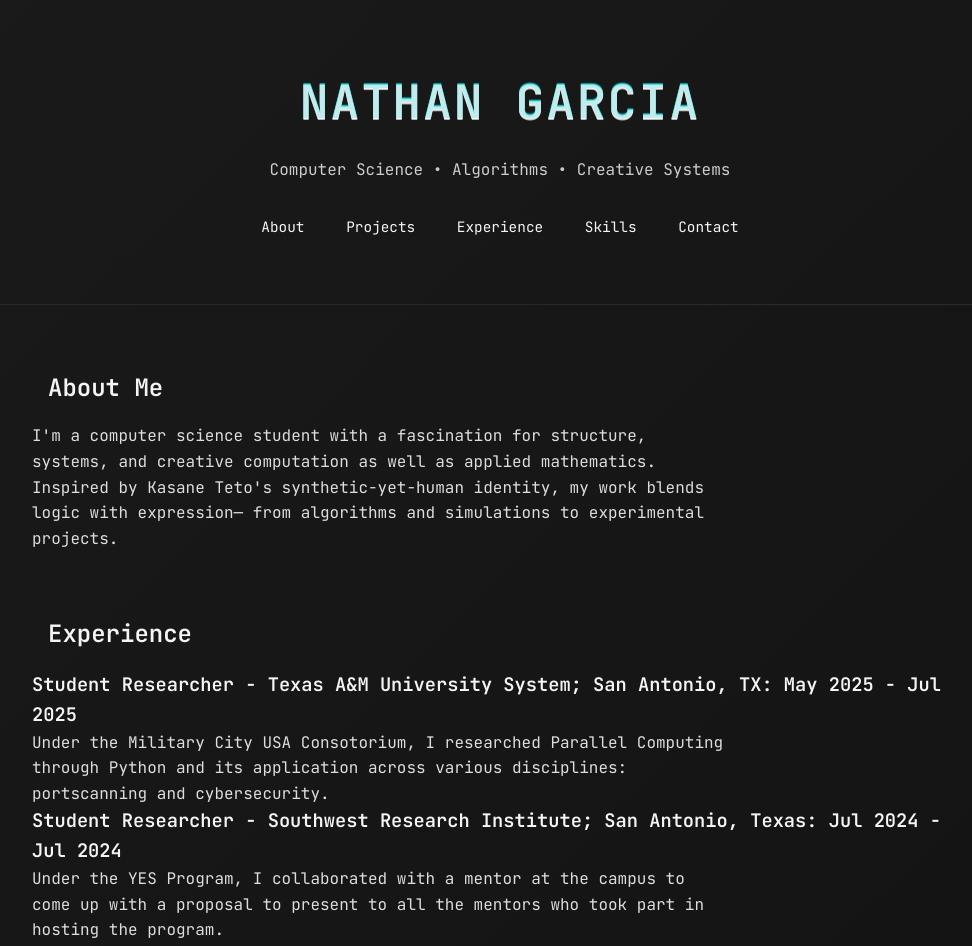
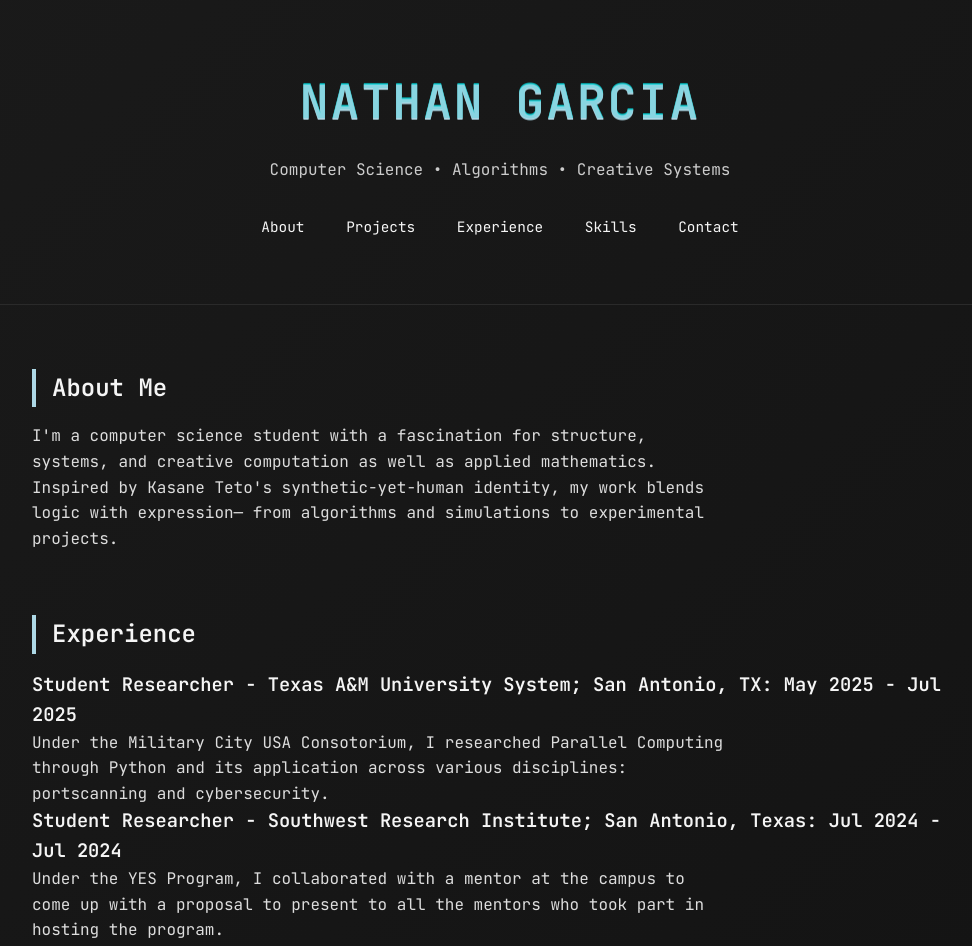
Before and after one commit to mikuv-chain/website, a plain HTML site: page docs/index.html in a window 1280 px wide. Shown: the top 946 px of the page, without its empty margins (140-1112 px from the left). Drawn offline with Linux system fonts and the light colour scheme.

Commit message:
Change color variables from teto-red to miku-blue

```diff
--- a/docs/index.html
+++ b/docs/index.html
@@ -35,7 +35,7 @@
 
     header h1 {
       font-size: 3rem;
-      color: var(--teto-red);
+      color: var(--miku-blue);
       letter-spacing: 2px;
     }
 
@@ -69,7 +69,7 @@
     section h2 {
       color: var(--teto-red);
       margin-bottom: 1rem;
-      border-left: 4px solid var(--teto-red);
+      border-left: 4px solid var(--miku-blue);
       padding-left: 1rem;
     }
 
@@ -119,7 +119,7 @@
 
     .skill {
       background: #111;
-      border: 1px solid var(--teto-red);
+      border: 1px solid var(--miku-blue);
       padding: 0.5rem 1rem;
       border-radius: 999px;
       font-size: 0.8rem;
@@ -155,7 +155,7 @@
 
     .glitch::after {
       top: 1px;
-      color: var(--teto-red);
+      color: var(--miku-blue);
       opacity: 0.7;
     }
   </style>
```
